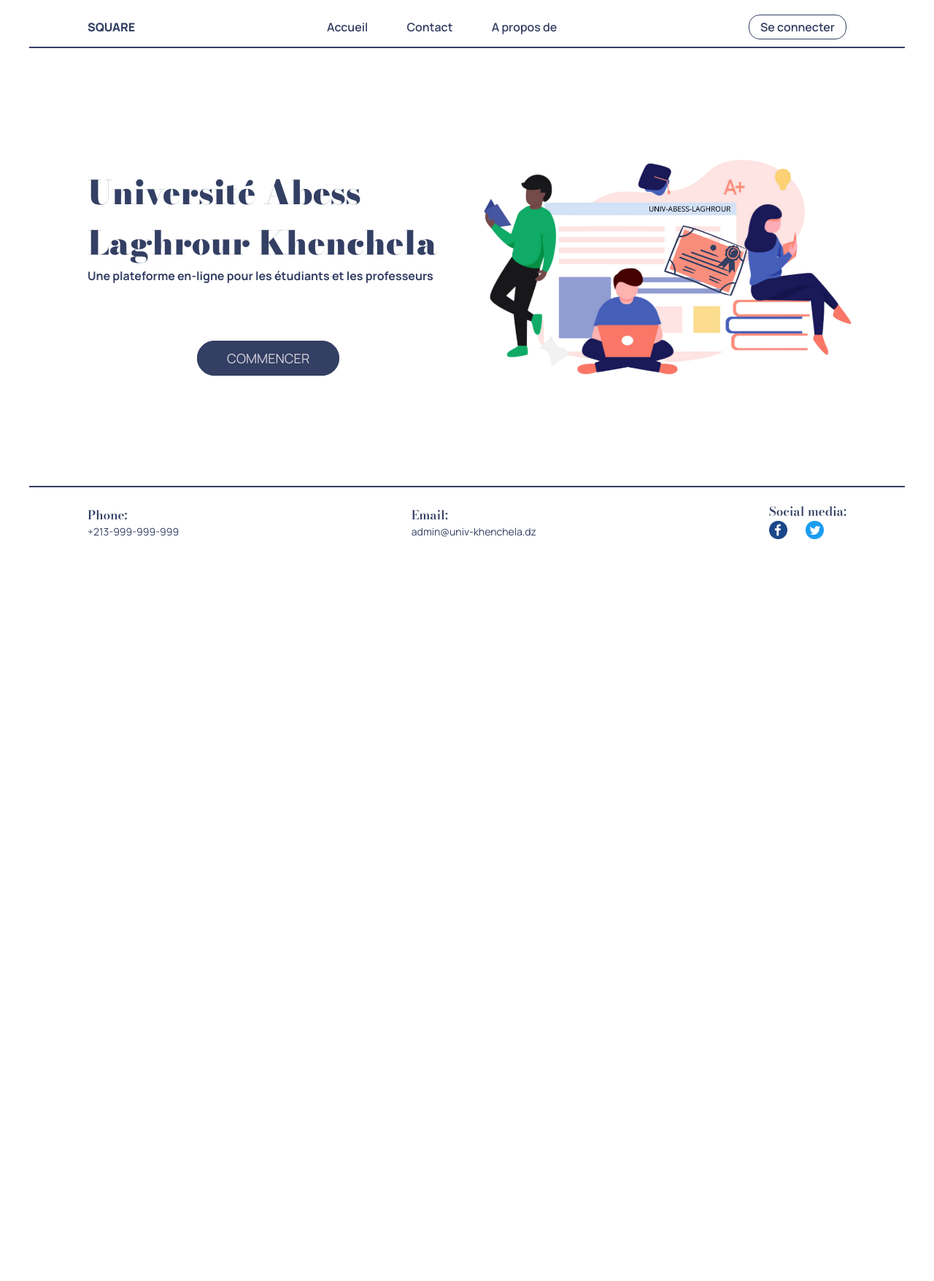
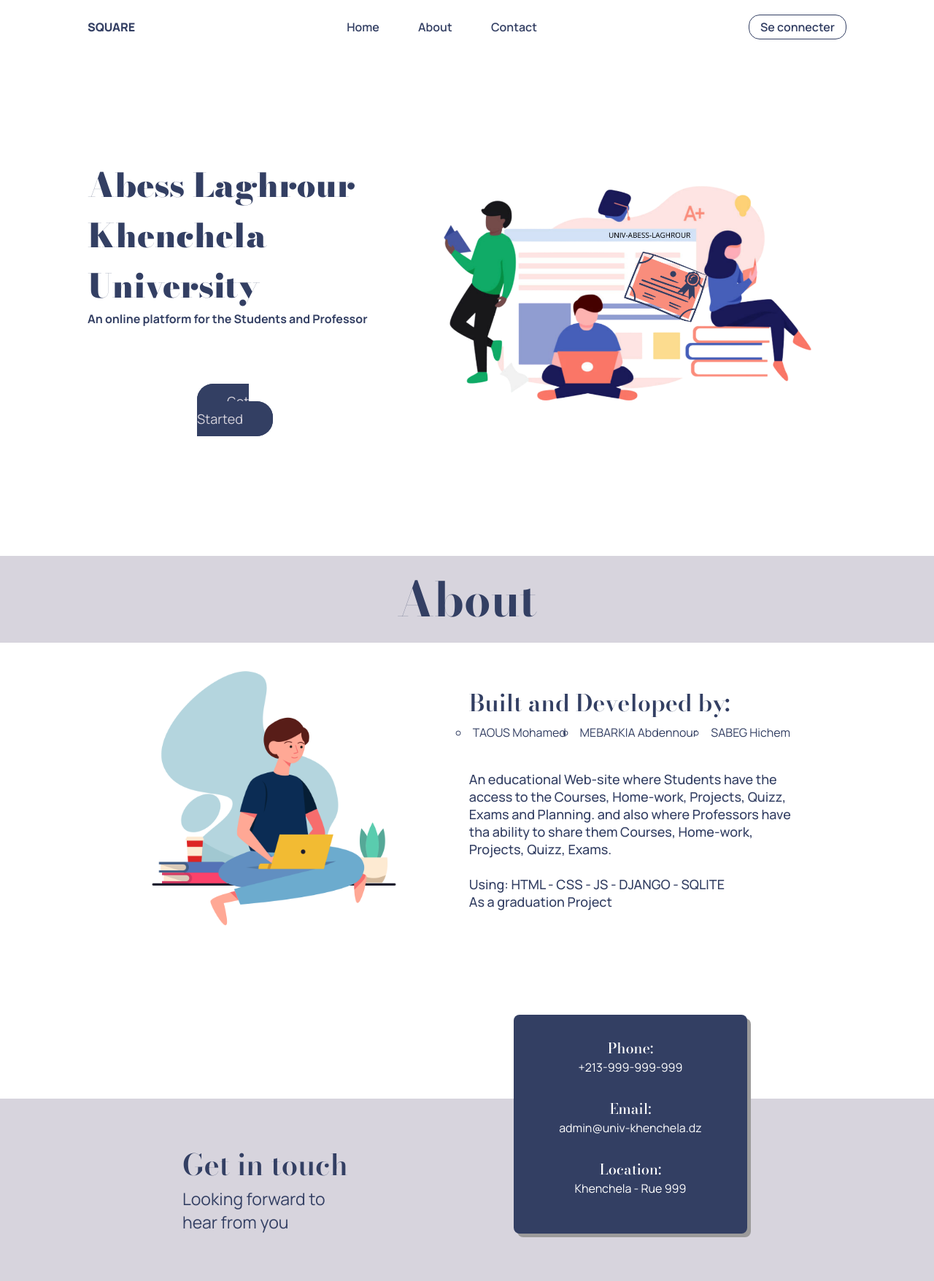
Before and after one commit to hichemsab/E-learning-Platform-1, a Django app: page /home in a window 1280 px wide. Shown: the whole page at 73% size. Before the commit the page ends 739 px from the top, so only its background shows below. Run offline with Django 4.2, Linux system fonts and the light colour scheme.

Commit message:
index update

```diff
--- a/src/Square/static/css/Square/style.css
+++ b/src/Square/static/css/Square/style.css
@@ -1,4 +1,8 @@
+*{
+	list-style: none;
+}
 .corp{
+	margin-top: 3%;
 	display: flex;
 	justify-content: space-between;
 	align-items: center;
@@ -27,5 +31,115 @@
 	 border: 1px solid #333F63;
 	 background-color: #333F63;
 	 color: #D7D4DD;
-	 border-radius: 24px;
+	 border-radius: 22px;
  }
+
+ .about{
+	padding-top: 30px;
+	margin: auto;
+	max-width: 70%;
+	display: flex;
+	align-items: center;
+	justify-content: space-between;
+
+}
+
+.aboutt h1{
+	margin-top: 60px;
+	text-align: center;
+	font-family: 'Bodoni Moda', serif;
+	font-size: 65px;
+	font-weight: 700;
+	padding: 10px;
+	background-color: #D7D4DD;
+color: #333F63;}
+
+.about li{
+	color: #333F63;
+	padding: 5px;
+	list-style: circle;
+	font-family: 'Manrope', sans-serif;
+	font-size: 16px;
+ }
+
+ .about .one h1{
+	color: #333F63;
+	font-family: 'Bodoni Moda', serif;
+	font-weight: 600;
+ }
+
+ .about h2{
+	color: #333F63;
+	font-family: 'Manrope', sans-serif;
+	font-size: 18px;
+	font-weight: 500;
+ }
+
+.about .two ul{
+	display: flex;
+	align-items: center;
+	justify-content: space-between;
+}
+
+.three img{
+	max-width: 80%;
+}
+
+.foot{
+	margin-top: 18%;
+	background-color: aqua;
+	position: relative;
+}
+
+.foot .footone{
+	background-color: #D7D4DD;
+	width: 100%;
+	height: 250px;
+
+}
+
+.foot .foottwo{
+	box-shadow: 5px 5px #9b9a9a;
+	background-color: #333F63;
+	width: 25%;
+	margin-left: 55%;
+	height: 300px;
+	position: absolute;
+        bottom: 65px;
+        left: 0;
+        opacity: 1;
+		border-radius: 8px;
+}
+
+.footone h1{
+	padding: 60px 250px 0;
+	font-family: 'Bodoni Moda', serif;
+	color: #333F63;
+	font-size: 40px;
+	font-weight: 600;
+}
+
+.footone h6{
+	padding-left: 250px;
+	color: #333F63;
+	font-family: 'Manrope', sans-serif;
+	font-weight: 400;
+	font-size: 23px;
+}
+
+.foottwo ul{
+	padding-top: 30px;
+	text-align: center;
+	margin: auto;
+	font-family: 'Bodoni Moda', serif;
+	color: #FFF;
+	font-size: 20px;
+	font-weight: 500;
+}
+.foottwo li{
+	text-align: center;
+	font-family: 'Manrope', sans-serif;
+	color: #FFF;
+	font-size: 16px;
+	font-weight: 400;
+}
--- a/src/Square/templates/Square/index.html
+++ b/src/Square/templates/Square/index.html
@@ -19,35 +19,51 @@
 	<div class="navbar">
 		<p class="logo"><a href="index.html">SQUARE</a></p>
 		<ul class="list">
-			<li><a href="index.html">Accueil</a></li>
-			<li><a href="">Contact</a></li>
-			<li><a href="">A propos de</a></li>
+			<li><a href="index.html">Home</a></li>
+			<li><a href="#about">About</a></li>
+			<li><a href="#contact">Contact</a></li>
 		</ul>
 		<p class="signup"><a href="{% url 'login' %}">Se connecter</a></p>
 	</div>
-	<div class="line"></div>
 	<div class="corp">
-		<div id="write"><h1>Université Abess Laghrour Khenchela</h1>
-		<h6>Une plateforme en-ligne pour les étudiants et les professeurs</h6><br><br><br><br><br>
-		<p><a href="{% url 'choice' %}">COMMENCER</a></p></div>
+		<div id="write"><h1>Abess Laghrour Khenchela University</h1>
+		<h6>An online platform for the Students and Professor</h6><br><br><br><br><br>
+		<p><a href="{% url 'choice' %}">Get Started</a></p></div>
 		<img src="{% static 'css/Square/image/elearn.png' %}" alt="E-learning Space" style="width:600px;">
 
 	</div>
-</body>
 
-<footer>
-	<div class="line"></div>
-	<div class="footer">
+	<div class="aboutt" id="about"><h1>About</h1></div>
+	<div class="about">
+		<div class="three"><img src="{% static 'css/Square/image/about.png' %}"  alt="Eduation"></div>
+		<div class="one">
+			<h1>Built and Developed by:</h1>
+				<div class="two">
+					<ul><li>TAOUS Mohamed</li>
+					<li>MEBARKIA Abdennour</li>
+					<li>SABEG Hichem</li></ul>
+				</div> <br><br>
+			<h2>An educational Web-site where Students have the access to the Courses, Home-work, Projects, Quizz, Exams and Planning. and also where Professors have tha ability to share them Courses, Home-work, Projects, Quizz, Exams.<br><br> Using: HTML - CSS - JS - DJANGO - SQLITE <br> As a graduation Project</h2>
+		</div>
+
+	</div>
+
+	<div class="foot" id="contact">
+
+		<div class="footone"> <h1>Get in touch</h1><h6>Looking forward to <br> hear from you</h6>
+		</div>
+		<div class="foottwo">
 			<ul class="phone">Phone:
 				<li>+213-999-999-999</li>
 			</ul>
 			<ul class="email">Email:
 				<li>admin@univ-khenchela.dz</li>
 			</ul>
-		<ul class="smedia">Social media:
-			<li><a href="facebook.com"><img src="{% static 'css/Square/image/fb.png' %}" alt="facebook" style="width:50px;"></a><a href="twitter.com"><img src="{% static 'css/Square/image/twt.png' %}" alt="twitter" style="width:25px;"></a></li>
+			<ul class="smedia">Location:
+				<li>Khenchela - Rue 999</li>
 			</ul>
 		</div>
-</footer>
 
+	</div>
+</body>
 </html>
```
Also changed, not shown: src/Square/static/css/Square/image/about.png (added). Lines whose indentation alone changed are shown as unchanged.
